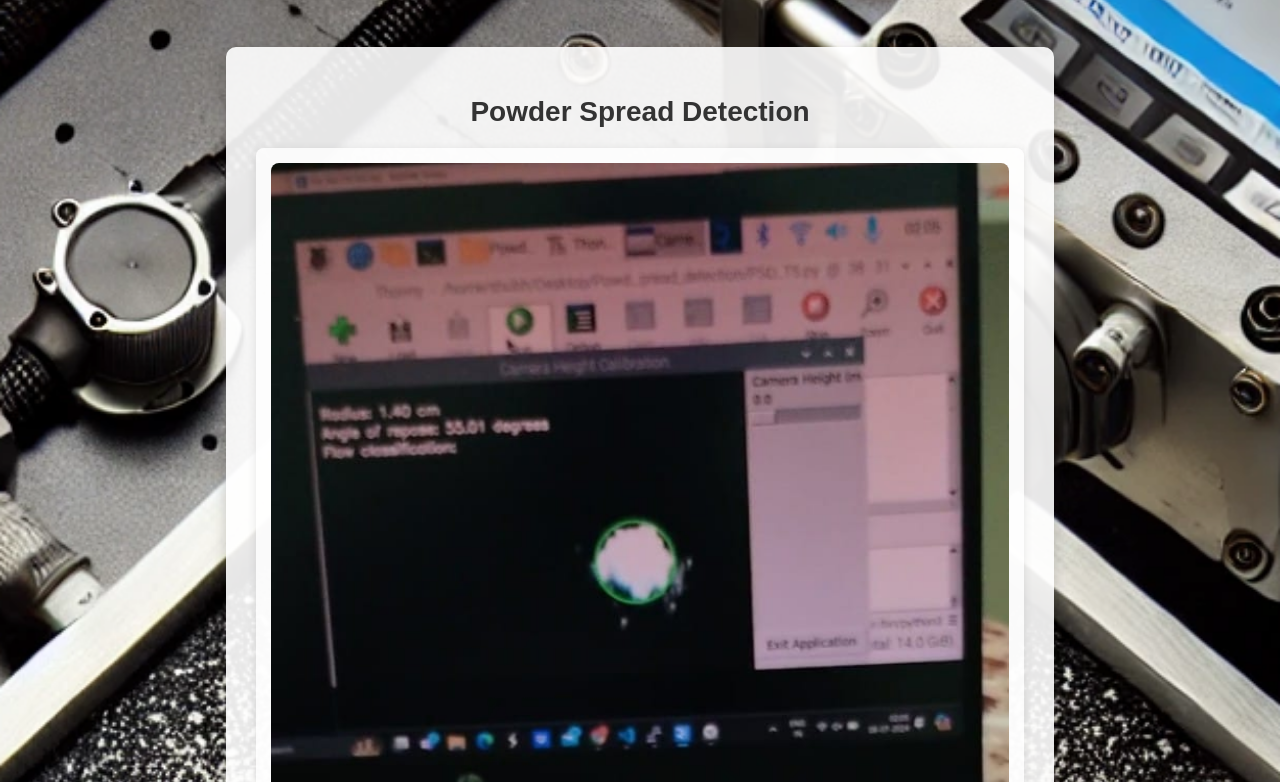
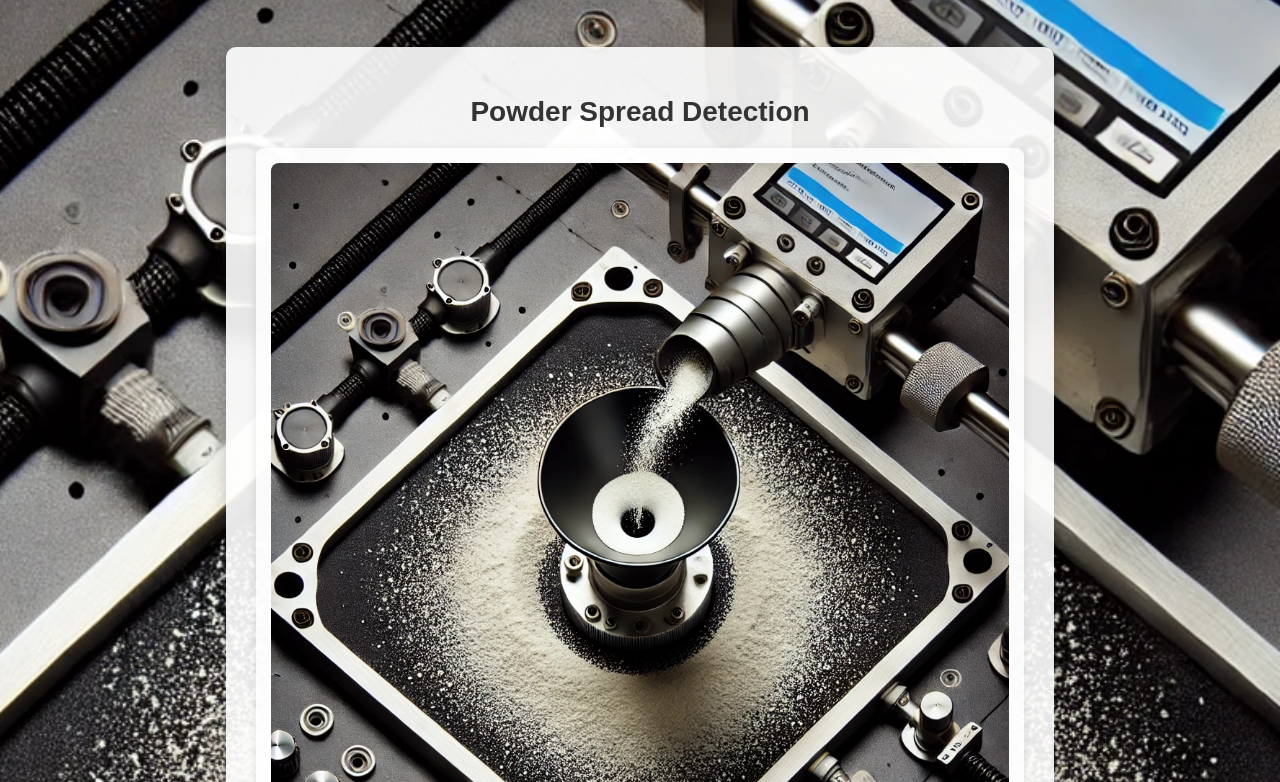
Before and after one commit to omkar1717/HostIOTech, a plain HTML site: page powder_detection.html in a window 1280 px wide. Shown: the part 71-853 px from the top of the page. Drawn offline with Linux system fonts and the light colour scheme.

Commit message:
Update powder_detection.html

```diff
--- a/powder_detection.html
+++ b/powder_detection.html
@@ -72,7 +72,7 @@
     <div class="container">
         <h1>Powder Spread Detection</h1>
         <div class="project-info">
-            <img src="image2.jpg" alt="IoT Smart Agriculture System">
+            <img src="image1.jpg" alt="IoT Smart Agriculture System">
             <p><strong>Introduction:</strong> This system uses image processing techniques to analyze the spread of white powder on a black surface. A camera is positioned parallel to the funnel, capturing real-time images to measure the radius of the powder pile.</p>
 
             <p><strong>Features:</strong></p>
```
